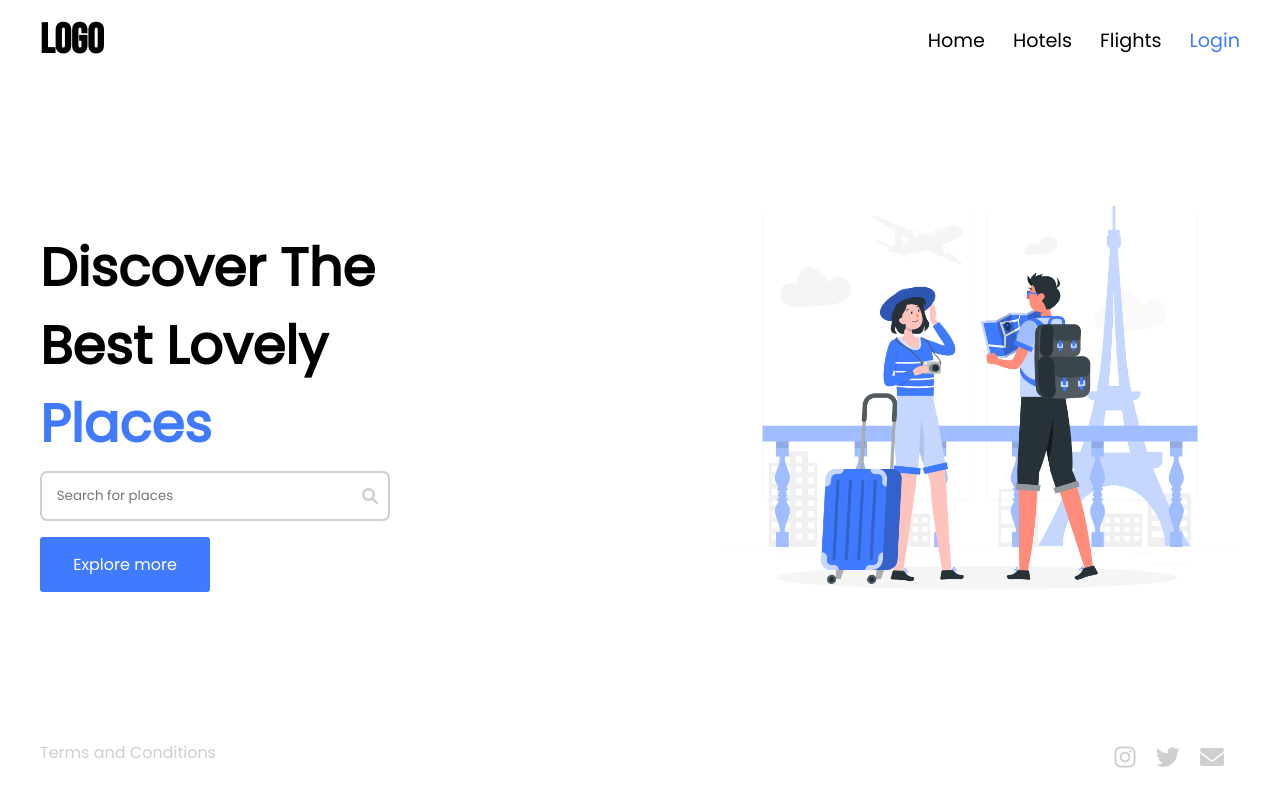
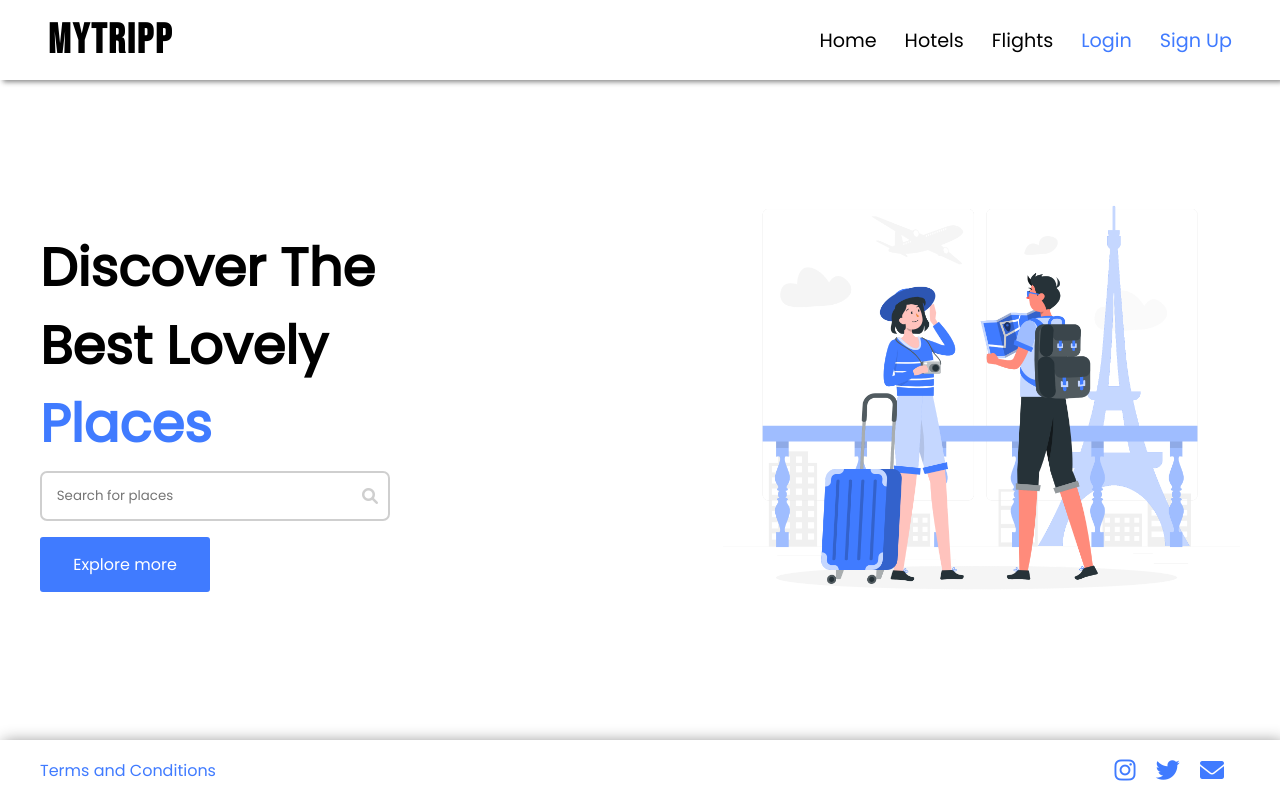
Before and after one commit to Kavit2102/TXON_01, a plain HTML site: page index.html in a window 1280 px wide. Drawn offline with Linux system fonts and the light colour scheme.

Commit message:
TXON Task 1 added to GitHub

```diff
--- a/index.html
+++ b/index.html
@@ -22,7 +22,7 @@
     <div class="main-container">
       <header>
         <div class="logo">
-          <h1>Logo</h1>
+          <h1>MyTripp</h1>
         </div>
         <div class="nav-bar">
           <div class="close-btn" onclick="toggle()">
@@ -33,6 +33,7 @@
             <a href="#">Hotels</a>
             <a href="#">Flights</a>
             <a href="#" class="active-link">Login</a>
+            <a href="#" class="active-link">Sign Up</a>
           </nav>
         </div>
         <div class="hamburger" onclick="toggle()">
--- a/main.js
+++ b/main.js
@@ -1,5 +1,5 @@
 let navBar = document.querySelector(".nav-bar");
-function toggle(){
-    navBar.classList.toggle("show-menu");
+function toggle() {
+  navBar.classList.toggle("show-menu");
 }
 console.log(navBar);
--- a/style.css
+++ b/style.css
@@ -1,99 +1,112 @@
-*{
+* {
   margin: 0;
   padding: 0;
   box-sizing: border-box;
 }
-:root{
-    --primary-c:#407BFF;
-    --primary-font:'Poppins', sans-serif;
+:root {
+  --primary-c: #407bff;
+  --primary-font: "Poppins", sans-serif;
 }
-.main-container{
-    width:100%;
-    min-height:100vh;
-    padding:0 2.5rem;
+.main-container {
+  width: 100%;
+  min-height: 100vh;
   background-color: #fff;
   display: grid;
   grid-template-columns: 100%;
   grid-template-rows: 80px 1fr 60px;
 }
-header{
-    width:100%;
+
+header {
+  position: sticky;
+  top: 0;
+  left: 0;
+  width: 100%;
   display: flex;
   align-items: center;
+  background: #fff;
   justify-content: space-between;
-    background-color: #fff;
-    padding: 1rem 0;
+  padding: 1rem 3rem;
+  box-shadow: 3px 2px 5px #888888;
+  z-index: 2;
 }
-.logo{
-    font-family: 'Bebas Neue', cursive;
-    font-size:1.3rem;
+.logo {
+  font-family: "Bebas Neue", cursive;
+  font-size: 1.3rem;
 }
-.hamburger{
+
+.logo h1 {
+  letter-spacing: 2px;
+}
+
+.hamburger {
   display: none;
 }
-.close-btn{
+.close-btn {
   display: none;
 }
-header nav a{
+header nav a {
   text-decoration: none;
   color: #000;
-    font-size:1.2rem;
+  font-size: 1.2rem;
   margin-left: 1.5rem;
   font-family: var(--primary-font);
   font-weight: 400;
 }
-.active-link{
+.active-link {
   color: var(--primary-c);
 }
-.content{
-    width:100%;
+.content {
+  padding: 0 2.5rem;
+  width: 100%;
   display: flex;
-    align-items:center;
-    justify-content:space-between;
+  align-items: center;
+  justify-content: space-between;
+  z-index: 1;
 }
-.text-content{
+
+.text-content {
   width: 85%;
 }
-.text-content h1{
+.text-content h1 {
   font-family: var(--primary-font);
   font-weight: bold;
   font-size: 3.3rem;
 }
-.text-content h1 span{
-    color:var(--primary-c);
+.text-content h1 span {
+  color: var(--primary-c);
 }
-img{
-    width:65%;
-    height:auto;
+img {
+  width: 65%;
+  height: auto;
   float: right;
 }
-.input{
-    width:350px;
-    height:50px;
-    border:2px solid #CFCFCF;
+.input {
+  width: 350px;
+  height: 50px;
+  border: 2px solid #cfcfcf;
   display: flex;
   align-items: center;
   justify-content: space-evenly;
   border-radius: 7px;
-    margin:.5rem 0;
+  margin: 0.5rem 0;
 }
-.input input{
-    width:300px;
-    height:35px;
-    padding:0 .3rem;
+.input input {
+  width: 300px;
+  height: 35px;
+  padding: 0 0.3rem;
   font-family: var(--primary-font);
   border: none;
   outline: none;
-    color: #CFCFCF;
+  color: #cfcfcf;
 }
-.fa-magnifying-glass{
-    color: #CFCFCF;
+.fa-magnifying-glass {
+  color: #cfcfcf;
   cursor: pointer;
 }
-.text-content a{
+.text-content a {
   display: block;
-    width:170px;
-    height:55px;
+  width: 170px;
+  height: 55px;
   text-align: center;
   line-height: 55px;
   border-radius: 3px;
@@ -103,70 +116,76 @@ img{
   font-family: var(--primary-font);
   margin-top: 1rem;
 }
-footer{
-    width:100%;
+footer {
+  position: sticky;
+  bottom: 0;
+  left: 0;
+  width: 100%;
   display: flex;
+  padding: 0 2.5rem;
   justify-content: space-between;
+  align-items: center;
   font-family: var(--primary-font);
+  box-shadow: 3px 2px 15px #888888;
 }
-footer a{
+footer a {
   text-decoration: none;
-    color: #CFCFCF;
+  color: var(--primary-c);
 }
-.links a{
+.links a {
   font-size: 1.5rem;
   margin-right: 1rem;
 }
-@media screen and (max-width:1024px){
-    .text-content h1{
+@media screen and (max-width: 1024px) {
+  .text-content h1 {
     font-size: 2.5rem;
   }
 }
-@media screen and (max-width:910px){
-    .content{
+@media screen and (max-width: 910px) {
+  .content {
     flex-direction: column-reverse;
     justify-content: space-evenly;
   }
-    .img{
+  .img {
     text-align: center;
   }
-    .img img{
+  .img img {
     float: none;
   }
-    .text-content{
+  .text-content {
     text-align: center;
   }
-    .input-box{
+  .input-box {
     display: flex;
     flex-direction: column;
     align-items: center;
     justify-content: space-evenly;
   }
-    .input-box a{
-        margin-top: .5rem;
+  .input-box a {
+    margin-top: 0.5rem;
   }
-    .text-content h1{
+  .text-content h1 {
     font-size: 2.2rem;
   }
 }
-@media screen and (max-width:480px){
-    .hamburger{
+@media screen and (max-width: 480px) {
+  .hamburger {
     display: block;
     font-size: 1.5rem;
   }
-    .close-btn{
+  .close-btn {
     display: block;
     position: absolute;
     top: 3%;
     right: 5%;
     font-size: 1.5rem;
   }
-    .nav-bar{
+  .nav-bar {
     position: absolute;
     top: 0;
     left: 0;
     width: 100%;
-        height:100vh;
+    height: 100vh;
     background-color: #fff;
     display: flex;
     align-items: center;
@@ -175,20 +194,20 @@ footer a{
     visibility: hidden;
     z-index: 1000;
   }
-    .show-menu{
+  .show-menu {
     visibility: visible;
   }
-    .nav-bar nav{
+  .nav-bar nav {
     display: flex;
     align-items: center;
     flex-direction: column;
     text-align: center;
   }
-    .nav-bar nav a{
+  .nav-bar nav a {
     font-size: 1.5rem;
-        margin:1rem 0;
+    margin: 1rem 0;
   }
-    footer{
+  footer {
     flex-direction: column;
     align-items: center;
     justify-content: space-evenly;
```
Lines whose indentation alone changed are shown as unchanged.
